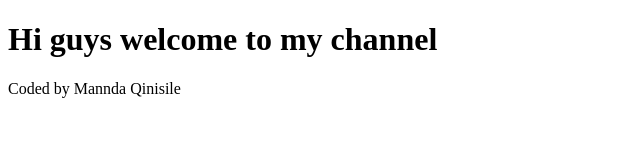
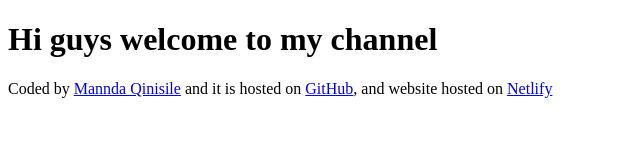
Before and after one commit to qmannda/MQ-weather-app, a plain HTML site: page index.html in a window 1280 px wide. Shown: the whole page, without its empty margins (0-640 px from the left). Drawn offline with Linux system fonts and the light colour scheme.

Commit message:
edited footer w/ links

```diff
--- a/index.html
+++ b/index.html
@@ -7,6 +7,14 @@
   </head>
   <body>
     <h1>Hi guys welcome to my channel</h1>
-    <footer>Coded by Mannda Qinisile</footer>
+    <footer>
+      Coded by
+      <a href="https://github.com/qmannda" target="_blank">Mannda Qinisile</a>
+      and it is hosted on
+      <a href="https://github.com/qmannda/MQ-weather-app" target="_blank"
+        >GitHub</a
+      >, and website hosted on
+      <a href="https://www.netlify.com/" target="_blank">Netlify</a>
+    </footer>
   </body>
 </html>
```
